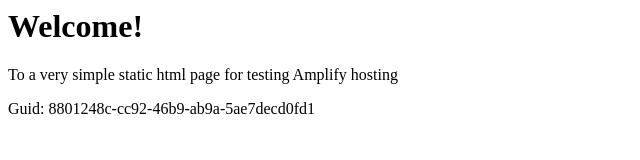
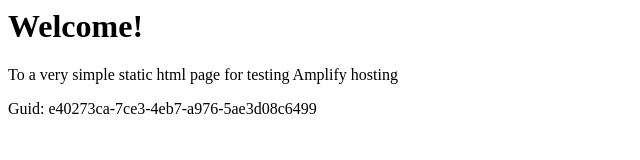
Before and after one commit to aws-aemilia-pdx/Github-PR-Commit-Integration-Test-DoNotTouch-GitHubWebhookPushCanaryTest-v1-gamma-us-west-2, a website: page src/index.html in a window 1280 px wide. Shown: the full height of the page, 0-640 px from the left. Drawn offline with Linux system fonts and the light colour scheme.

Commit message:
commit from integ tests

```diff
--- a/src/index.html
+++ b/src/index.html
@@ -12,6 +12,6 @@
 <body>
     <h1>Welcome!</h1>
     <p>To a very simple static html page for testing Amplify hosting</p>
-    <p>Guid: 8801248c-cc92-46b9-ab9a-5ae7decd0fd1</p></body>
+    <p>Guid: e40273ca-7ce3-4eb7-a976-5ae3d08c6499</p></body>
 
 </html>
```
